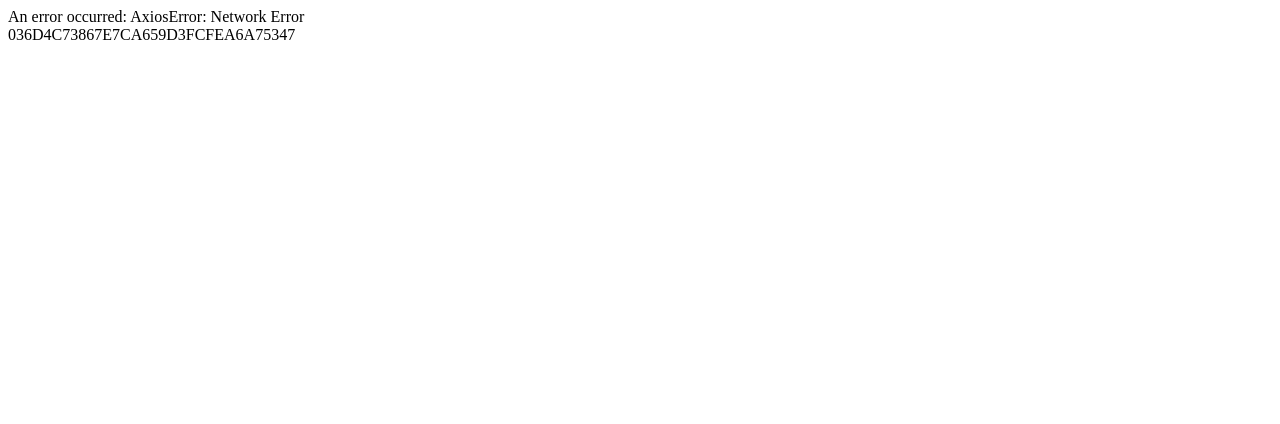
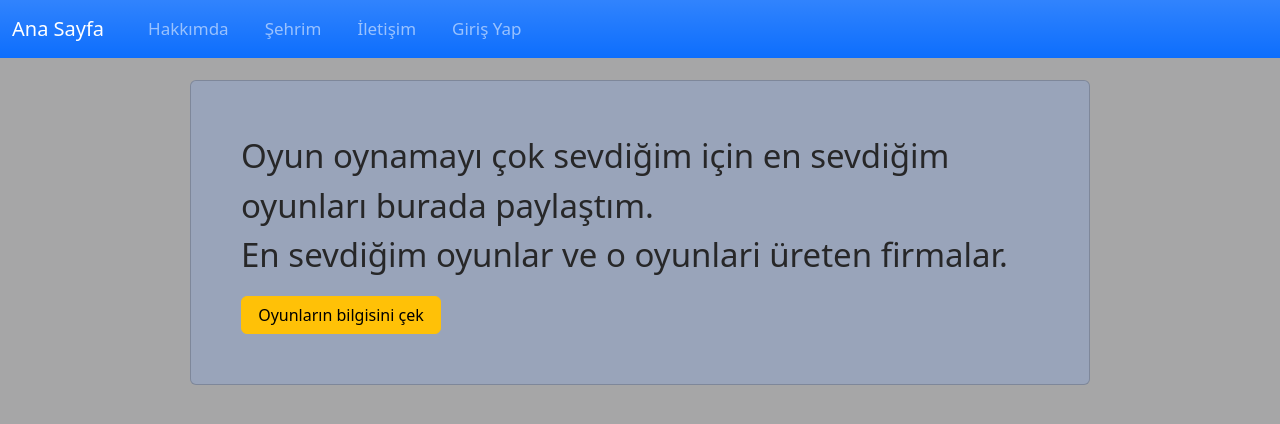
Before and after one commit to emin4454/WebOdev2023, a PHP site: page /ilgiAlanlarim.html in a window 1280 px wide. Shown: the top 424 px of the page. Run offline with PHP 8.4, Linux system fonts and the light colour scheme.

Commit message:
final updates

```diff
--- a/ben.html
+++ b/ben.html
@@ -3,7 +3,7 @@
   <head>
     <meta charset="utf-8">
     <meta name="viewport" content="width=device-width, initial-scale=1">
-    <title>Şehrimiz</title>
+    <title>Hakkımda</title>
     <link href="https://cdn.jsdelivr.net/npm/bootstrap@5.3.0-alpha3/dist/css/bootstrap.min.css" rel="stylesheet" integrity="sha384-KK94CHFLLe+nY2dmCWGMq91rCGa5gtU4mk92HdvYe+M/SXH301p5ILy+dN9+nJOZ" crossorigin="anonymous">
 
     <link rel="stylesheet" href="css/style.css">
@@ -62,8 +62,7 @@
                             Arkadaşlarımla vakit geçirmeyi ve gülüp eğlenmeyi seven biraz asosyal biriyim.<br><br>
                             Çocukluğumdan itibaren bilgisayarlar ile haşır neşir olduğumdan dolayı bilgisayar mühendisi olmaya karar verdim<br><br>
                             Özellikle Bilgisayar oynamayı , müzik dinlemeyi ve çok yorucu olmadığı sürece gezileri çok severim
-                            <br> Ve de çok sevdiğim sevgilim var
-                        </p>
+                            <br>
                     </div>
             </div>
 
--- a/css/style.css
+++ b/css/style.css
@@ -13,7 +13,7 @@
     padding-bottom :415px;
     padding-right: 500px;
 
-    background-image: url(../backgrounds/buGuzelGibi.jpg);
+    background-image: url(../backgrounds/hosgeldiniz.jpg);
     background-size: cover;
 }
 .hero .yazi{
@@ -113,7 +113,7 @@
 }
 
 .benBody{
-    background-image:url(../backgrounds/backgroundBen.jpg);
+    background-image:url(../backgrounds/ben.webp);
     background-size:cover;
 }
 
--- a/css/style2.css
+++ b/css/style2.css
@@ -40,3 +40,22 @@
     color :white;
     font-size: 25px;
 }
+
+.ilgiContainer{
+    margin-top: 80px;
+    display: grid;
+    justify-content:center;
+
+}
+
+.ilgiContainer .card{
+    padding: 50px;
+    width: 900px;
+    background-color: rgba(129, 161, 224, 0.348);
+    color :rgb(39, 39, 40);
+}
+
+.ilgiBody{
+    background-color: rgb(166, 166, 167);
+    background-size: cover;
+}
--- a/giris.html
+++ b/giris.html
@@ -5,7 +5,7 @@
   <head>
     <meta charset="utf-8">
     <meta name="viewport" content="width=device-width, initial-scale=1">
-    <title>İletişim</title>
+    <title>Giriş Yapın</title>
     <link href="https://cdn.jsdelivr.net/npm/bootstrap@5.3.0-alpha3/dist/css/bootstrap.min.css" rel="stylesheet" integrity="sha384-KK94CHFLLe+nY2dmCWGMq91rCGa5gtU4mk92HdvYe+M/SXH301p5ILy+dN9+nJOZ" crossorigin="anonymous">
 
     <link rel="stylesheet" href="css/style.css">
--- a/ilgialanlarim.html
+++ b/ilgialanlarim.html
@@ -1,18 +1,89 @@
-<!DOCTYPE html>
-<html>
-<head>
+<!doctype html>
+    <html lang="en">
+      <head>
+        <meta charset="utf-8">
+        <meta name="viewport" content="width=device-width, initial-scale=1">
+        <title>İlgi Alanlarım</title>
+        <link href="https://cdn.jsdelivr.net/npm/bootstrap@5.3.0-alpha3/dist/css/bootstrap.min.css" rel="stylesheet" integrity="sha384-KK94CHFLLe+nY2dmCWGMq91rCGa5gtU4mk92HdvYe+M/SXH301p5ILy+dN9+nJOZ" crossorigin="anonymous">
 
-</head>
-<body>
-  <div id="app">
-    {{ message }}
-  </div>
+        <link rel="stylesheet" href="css/style.css">
+        <link rel="stylesheet" href="css/style2.css">
+      </head>
+
+
+      <body class="ilgiBody">
+
+            <nav class="navbar navbar-expand-lg bg-primary bg-gradient fixed-top" data-bs-theme="dark" id="ilgiNav">
+                <div class="container-fluid">
+                  <a class="navbar-brand" href="index.html">Ana Sayfa</a>
+                  <div class="collapse navbar-collapse" id="navbarNav">
+                    <ul class="navbar-nav">
+                      <li class="nav-item">
+                        <a class="nav-link" href="ben.html">Hakkımda</a>
+                      </li>
+                      <li class="nav-item">
+                        <a class="nav-link" href="sehrim.html">Şehrim</a>
+                      </li>
+                      <li class="nav-item">
+                        <a class="nav-link" href="iletisim.html">İletişim</a>
+                      </li>
+                      <li class="nav-item">
+                        <a class="nav-link" href="giris.html">Giriş Yap</a>
+                      </li>
+                    </ul>
+                  </div>
+                </div>
+            </nav>
+
+            <div id="cek">
+                <div class ="container ilgiContainer">
+                  <div class="card">
+                    <p class="card-text" style="font-size: 33px;">
+                        Oyun oynamayı çok sevdiğim için en sevdiğim oyunları burada paylaştım.<br>
+                        En sevdiğim oyunlar ve o oyunlari üreten firmalar.
+                    </p>
+                    <button  @click="fetchData" type="submit" class="btn btn-warning text-center" style="width:200px">Oyunların bilgisini çek</button>
+                  </div>
+                </div>
+
+                <div class ="container ilgiContainer">
+                  <div class="card" v-if="imageLink1">
+                    <img class="myImage" v-if="imageLink1" :src="imageLink1"/>
+                    <div class=" section-heading text-center">
+                      <p class="card-text" style="font-size: 25px;">
+                        Oyunun adı : {{gameName1}}<br>
+                        Oyunun yapımcısı:{{gameDeveloper1}} || Oyunun Çıkış Tarihi:{{gameReleaseDate1}}
+                    </p>
+                  </div>
+                </div>
+
+                <div class ="container ilgiContainer">
+                  <div class="card" v-if="imageLink2">
+                    <img class="myImage" v-if="imageLink2" :src="imageLink2"/>
+                    <div class=" section-heading text-center">
+                      <p class="card-text" style="font-size: 25px;">
+                        Oyunun adı : {{gameName2}}<br>
+                        Oyunun yapımcısı:{{gameDeveloper2}} || Oyunun Çıkış Tarihi:{{gameReleaseDate2}}
+                    </p>
+                    </div>
+                  </div>
+                </div>
+
+                <div class ="container ilgiContainer">
+                  <div class="card" v-if="imageLink3">
+                    <img class="myImage" v-if="imageLink3" :src="imageLink3"/>
+                    <div class=" section-heading text-center">
+                      <p class="card-text" style="font-size: 25px;">
+                        Oyunun adı : {{gameName3}}<br>
+                        Oyunun yapımcısı:{{gameDeveloper3}} || Oyunun Çıkış Tarihi:{{gameReleaseDate3}}
+                    </p>
+                    </div>
+                  </div>
+                </div>
+          </div>
 
   <script src="https://unpkg.com/vue@3/dist/vue.global.js"></script>
   <script src="https://cdn.jsdelivr.net/npm/axios/dist/axios.min.js"></script>
   <script src="ilgialanlarim.js"></script>
-
-  </script>
 </body>
 </html>
-036D4C73867E7CA659D3FCFEA6A75347
--- a/ilgialanlarim.js
+++ b/ilgialanlarim.js
@@ -2,18 +2,83 @@ const { createApp, ref } = Vue;
 
 const app = createApp({
   setup() {
-    const message = ref('Veri yükleniyor...');
+    const gameName1 = ref('');
+    const imageLink1 = ref('');
+    const gameDeveloper1 = ref('');
+    const gameReleaseDate1 = ref('');
+    const gameName2 = ref('');
+    const imageLink2 = ref('');
+    const gameDeveloper2 = ref('');
+    const gameReleaseDate2 = ref('');
+    const gameName3 = ref('');
+    const imageLink3 = ref('');
+    const gameDeveloper3 = ref('');
+    const gameReleaseDate3 = ref('')
 
-    axios.get("https://steam2.p.rapidapi.com/appDetail/730",{ headers: {
-        'X-RapidAPI-Key': '7c0a68ac20msh8082f33ad47e814p14464djsn8f521b0f9b2f',
-        'X-RapidAPI-Host': 'steam2.p.rapidapi.com',
-      }
-    })
-      .then(response => (message.value = JSON.stringify(response.data),console.log(message.value)))
-      .catch(error => (message.value = 'An error occurred: ' + error));
 
-    return { message };
+    const fetchData = async () => {
+      try {
+      const options1 = {
+        method: 'GET',
+        url: 'https://steam2.p.rapidapi.com/appDetail/1470540',
+        headers: {
+          'X-RapidAPI-Key': '7c0a68ac20msh8082f33ad47e814p14464djsn8f521b0f9b2f',
+          'X-RapidAPI-Host': 'steam2.p.rapidapi.com'
+        }
+      };
+      const response1 = await axios(options1);
+      gameName1.value = response1.data.title;
+      imageLink1.value = response1.data.imgUrl;
+      gameDeveloper1.value = response1.data.developer.name;
+      gameReleaseDate1.value = response1.data.released;
+
+
+
+      const options2 = {
+        method: 'GET',
+        url: 'https://steam2.p.rapidapi.com/appDetail/1388770',
+        headers: {
+          'X-RapidAPI-Key': '7c0a68ac20msh8082f33ad47e814p14464djsn8f521b0f9b2f',
+          'X-RapidAPI-Host': 'steam2.p.rapidapi.com'
+        }
+      };
+
+      const response2 = await axios(options2);
+
+          gameName2.value = response2.data.title;
+          imageLink2.value = response2.data.imgUrl;
+          gameDeveloper2.value = response2.data.developer.name;
+          gameReleaseDate2.value = response2.data.released;
+
+
+          const options3 = {
+            method: 'GET',
+            url: 'https://steam2.p.rapidapi.com/appDetail/362890',
+            headers: {
+              'X-RapidAPI-Key': '7c0a68ac20msh8082f33ad47e814p14464djsn8f521b0f9b2f',
+              'X-RapidAPI-Host': 'steam2.p.rapidapi.com'
+            }
+          };
+
+          const response3 = await axios(options3);
+
+          gameName3.value = response3.data.title;
+          imageLink3.value = response3.data.imgUrl;
+          gameDeveloper3.value = response3.data.developer.name;
+          gameReleaseDate3.value = response3.data.released;
+
+    }
+    catch(error)
+    {
+      gameNameAPEX.value = 'An error occurred: ' + error;
+    }
+  };
+
+    return { gameName1,imageLink1,gameDeveloper1,gameReleaseDate1,gameDeveloper2,gameReleaseDate2,gameName2,imageLink2,gameName3,imageLink3,gameReleaseDate3,gameDeveloper3, fetchData};
   }
+
+
+
 });
 
-app.mount('#app');
+app.mount('#cek');
--- a/takimimiz.html
+++ b/takimimiz.html
@@ -3,7 +3,7 @@
   <head>
     <meta charset="utf-8">
     <meta name="viewport" content="width=device-width, initial-scale=1">
-    <title>Şehrimiz</title>
+    <title>Takımımız</title>
     <link href="https://cdn.jsdelivr.net/npm/bootstrap@5.3.0-alpha3/dist/css/bootstrap.min.css" rel="stylesheet" integrity="sha384-KK94CHFLLe+nY2dmCWGMq91rCGa5gtU4mk92HdvYe+M/SXH301p5ILy+dN9+nJOZ" crossorigin="anonymous">
 
     <link rel="stylesheet" href="css/style.css">
```
Also changed, not shown: backgrounds/backgroundBen.jpg (deleted), backgrounds/ben.webp (renamed from backgrounds/zuiHX0K (1).webp), backgrounds/buGuzelGibi.jpg (deleted), backgrounds/fotom.jpg (added), backgrounds/hosgeldiniz.jpg (added), giris.php (deleted), 1 other file.
